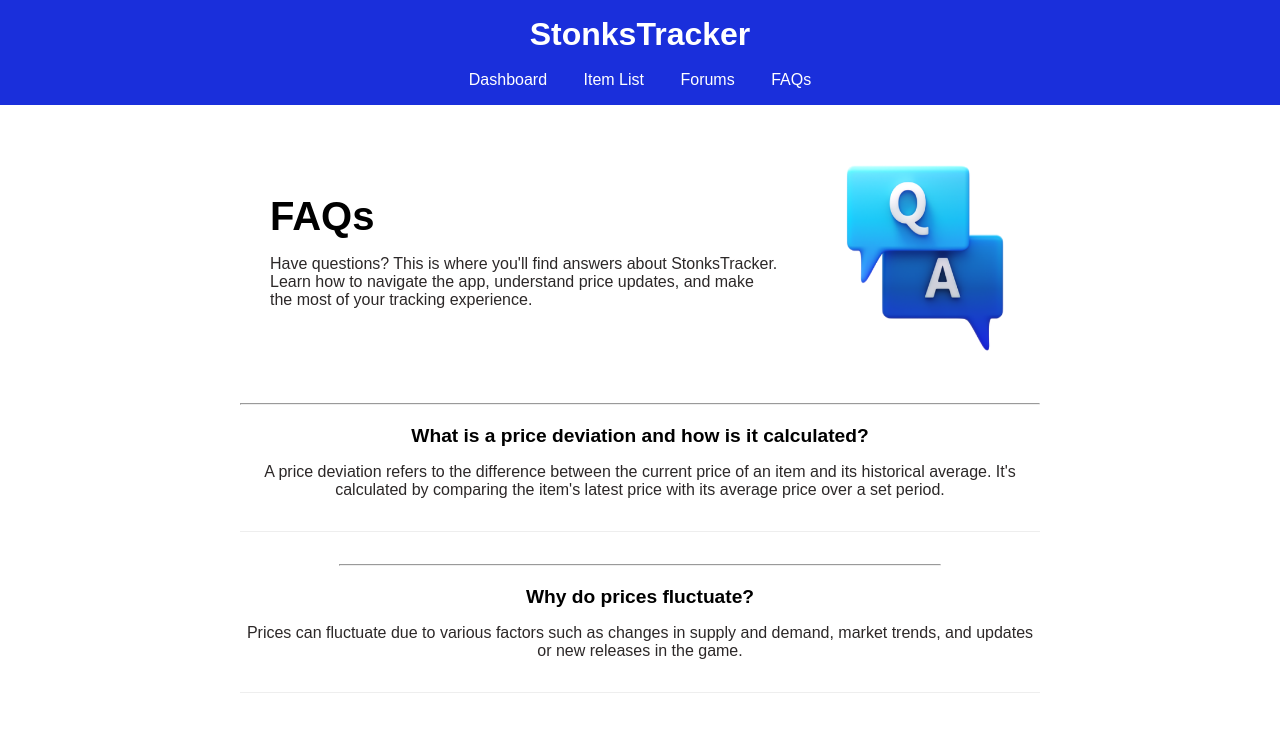
After one commit to SamAgravante/CSIT327, a Django app: page /faq/ in a window 1280 px wide. The commit adds this page. Shown: the top 732 px of the page. Run offline with Django 5.2, Linux system fonts and the light colour scheme.

Commit message:
Changes UI

```diff
--- /dev/null
+++ b/StonksTracker/tracker/static/css/faq.css
@@ -0,0 +1,51 @@
+:root {
+    --primary-color: #3742fa;
+    --text-color: #242830;
+}
+
+.container {
+    max-width: 800px;
+    margin: 2rem auto;
+    padding: 0 1rem;
+}
+
+.faq-header {
+    display: flex;
+    justify-content: space-between;
+    align-items: flex-start;
+    margin-bottom: 2rem;
+}
+
+.faq-text {
+    flex: 1;
+    padding: 30px
+}
+
+
+.faq-title {
+    font-size: 2.5rem;
+    margin-bottom: 1rem;
+}
+
+.faq-description {
+    color: #2c2828;
+    margin-bottom: 2rem;
+}
+
+.faq-item {
+    margin-bottom: 2rem;
+    padding-bottom: 1rem;
+    border-bottom: 1px solid #eee;
+}
+
+.faq-question {
+    font-size: 1.2rem;
+    font-weight: bold;
+    margin-bottom: 0.5rem;
+    text-align: center;
+}
+
+.faq-answer {
+    color: #2c2828;
+    text-align: center;
+}
--- /dev/null
+++ b/StonksTracker/tracker/templates/faq.html
@@ -0,0 +1,35 @@
+{% extends 'index.html' %}
+{% load static %}
+
+{% block title %}FAQs - StonksTracker{% endblock %}
+
+{% block content %}
+<link rel="stylesheet" href="{% static 'css/faq.css' %}">
+<div class="container">
+    <div class="faq-header">
+        <div class="faq-text">
+            <h1 class="faq-title">FAQs</h1>
+            <p class="faq-description">
+                Have questions? This is where you'll find answers about StonksTracker. Learn how to navigate the app, understand price updates, and make the most of your tracking experience.
+            </p>
+        </div>
+        <img src="{% static 'images/faq.png' %}" style="height: 230px; width: 230px;">
+    </div>
+    <hr style="margin-bottom: 20px;">
+    <div class="faq-list">
+        <div class="faq-item">
+            <h3 class="faq-question">What is a price deviation and how is it calculated?</h3>
+            <p class="faq-answer">
+                A price deviation refers to the difference between the current price of an item and its historical average. It's calculated by comparing the item's latest price with its average price over a set period.
+            </p>
+        </div>
+        <hr width="75%" style="margin-bottom: 20px;">
+        <div class="faq-item">
+            <h3 class="faq-question">Why do prices fluctuate?</h3>
+            <p class="faq-answer">
+                Prices can fluctuate due to various factors such as changes in supply and demand, market trends, and updates or new releases in the game.
+            </p>
+        </div>
+    </div>
+</div>
+{% endblock %}
--- a/StonksTracker/tracker/templates/index.html
+++ b/StonksTracker/tracker/templates/index.html
@@ -8,6 +8,7 @@
     <link rel="stylesheet" href="{% static 'css/style.css' %}">
 </head>
 <body>
+    {% block header %}
     <div class="navbar">
         <div class="logo">
             <center><h1>StonksTracker</h1></center>
@@ -17,17 +18,15 @@
         <div class="menu">
             <a href="{% url 'watchlist' %}">Dashboard</a>
             <a href="{% url 'items_list' %}">Item List</a>
-            <a href="">Settings</a>
             <a href="{% url 'forums' %}">Forums</a>
-            <a href="">FAQs</a>
+            <a href="{% url 'faq' %}">FAQs</a>
         </div>
         </center>
     </div>
-    <div class="search-bar">
-        <center><input type="text" placeholder="Search Items"></center>
-    </div>
-    <div class="content">
-        {% block content %}{% endblock %}
-    </div>
+
+    {% endblock %}
+
+    {% block content %}
+    {% endblock %}
 </body>
 </html>
--- a/StonksTracker/tracker/templates/item_list.html
+++ b/StonksTracker/tracker/templates/item_list.html
@@ -37,5 +37,3 @@
             </li>
         {% endfor %}
     </ul>
-</body>
-</html>
--- a/StonksTracker/tracker/templates/watchlist.html
+++ b/StonksTracker/tracker/templates/watchlist.html
@@ -32,6 +32,9 @@
     <h1>Your Watchlist</h1>
     <a href="{% url 'index' %}">Back to Home</a>
     <a href="{% url 'items_list' %}">Item List</a>
+    <div class="search-bar">
+        <center><input type="text" placeholder="Search Items"></center>
+    </div>
     <table>
         <thead>
             <tr>
--- a/StonksTracker/tracker/urls.py
+++ b/StonksTracker/tracker/urls.py
@@ -10,4 +10,5 @@ urlpatterns = [
     path('add-to-watchlist/', views.add_to_watchlist, name='add_to_watchlist'),
     path('watchlist/', views.watchlist, name='watchlist'),
     path('delete-from-watchlist/', views.delete_from_watchlist, name='delete_from_watchlist'),
+    path('faq/', views.faq, name='faq'),
 ]
--- a/StonksTracker/tracker/views.py
+++ b/StonksTracker/tracker/views.py
@@ -75,3 +75,6 @@ def delete_from_watchlist(request):
 def watchlist(request):
     items = Watchlist.objects.all()
     return render(request, 'watchlist.html', {'items': items})
+
+def faq(request):
+    return render(request, 'faq.html')
```
Also changed, not shown: StonksTracker/tracker/templates/cs2_items.html (deleted, +0 -27 lines), StonksTracker/db.sqlite3, StonksTracker/tracker/static/images/Menu.png (renamed from StonksTracker/tracker/images/Menu.png), StonksTracker/tracker/static/images/faq.png (added).
